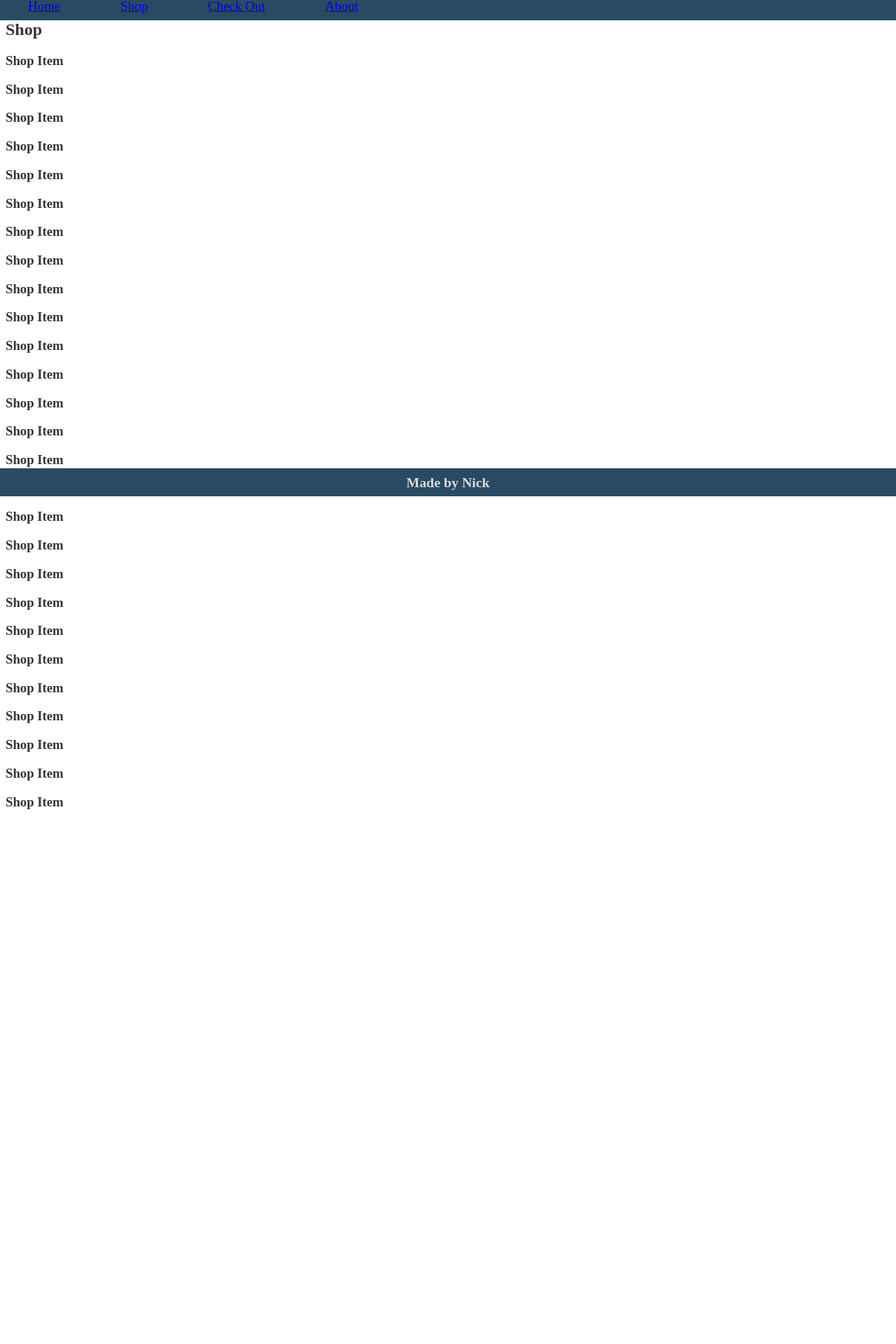
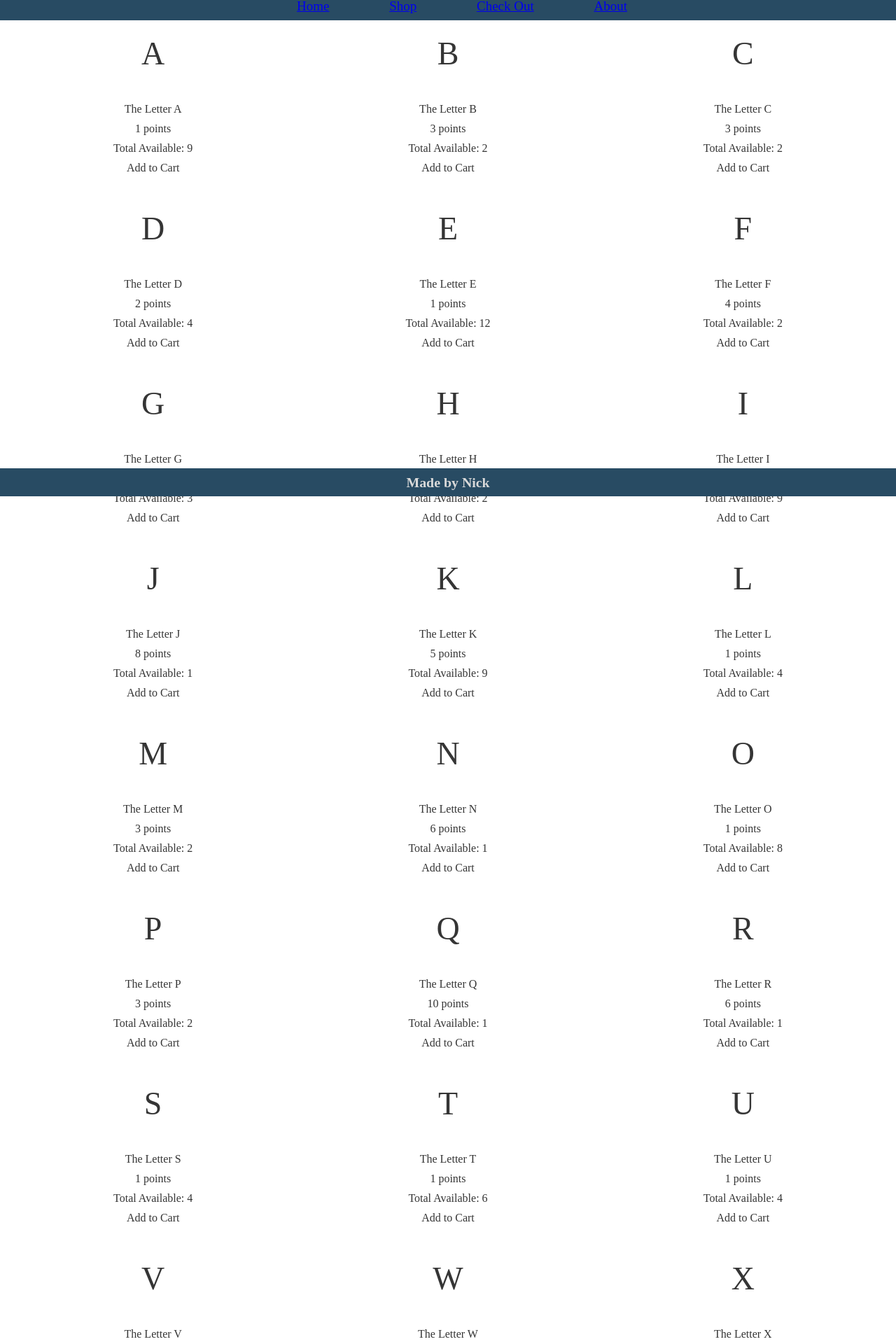
Before and after one commit to NBrennan26/shopping-cart, a React (Create React App) app: page /shop in a window 1280 px wide. Shown: the part 91-2011 px from the top of the page at 70% size. Before the commit the page ends 1296 px from the top, so only its background shows below. Built offline with nearby package versions, Linux system fonts and the light colour scheme.

Commit message:
update CSS/render for shopitems. Refined Inventory. Added a little more info to Home/About.

```diff
--- a/src/App.css
+++ b/src/App.css
@@ -41,6 +41,7 @@ body {
   width: 100%;
   margin-top: 10vh;
   display: flex;
+  justify-content: center;
   background-color: #284b63;
   color: #d9d9d9;
   font-size: calc(3px + 2vmin);
@@ -57,3 +58,22 @@ body {
   margin-top: 15vh;
   margin-bottom: 6vh;
 }
+.shop-item {
+  display: flex;
+  align-items: center;
+  flex-direction: column;
+  row-gap: 10px;
+  width: 100%;
+  min-width: 250px;
+  height: 30vh;
+  min-height: 250px;
+}
+#shop-sec {
+  display: grid;
+  grid-template-columns: repeat(3, 1fr);
+}
+.letter-disp {
+  font-size: calc(30px + 2vmin);
+  margin-top: 5%;
+  margin-bottom: 8%;
+}
--- a/src/components/About.js
+++ b/src/components/About.js
@@ -4,6 +4,9 @@ function About() {
   return (
     <div className="store-component" id="about-sec">
       <h2>About</h2>
+      <h3>Put contact info here</h3>
+      <h3>Maybe some blurb about Scrabble</h3>
+      <h4>A link to github</h4>
     </div>
   );
 }
--- a/src/components/Home.js
+++ b/src/components/Home.js
@@ -7,14 +7,14 @@ const Home = (props) => {
     return Math.floor(Math.random() * 26) + 1;
   };
 
-  let featuredLetter = storeInventory[randomNumber()].title;
+  let featuredLetter = storeInventory[randomNumber()].letter;
 
   return (
     <div className="store-component" id="home-sec">
       <h2>This is a Store for Letters</h2>
       <h6>Please buy some</h6>
       <div>
-        Our current <b>Featured Letter</b> is the {featuredLetter}
+        Our current <b>Featured Letter</b> is {featuredLetter}
       </div>
     </div>
   );
--- a/src/components/Inventory.js
+++ b/src/components/Inventory.js
@@ -1,192 +1,219 @@
 const Inventory = [
   {
+    id: "1",
+    letter: "A",
+    price: 1,
+    desc: "The Letter A",
+    amount: 9,
+    image: "letA",
+  },
+  {
+    id: "2",
+    letter: "B",
+    price: 3,
+    desc: "The Letter B",
+    amount: 2,
+    image: "letB",
+  },
+  {
+    id: "3",
+    letter: "C",
+    price: 3,
+    desc: "The Letter C",
+    amount: 2,
+    image: "letC",
+  },
+  {
+    id: "4",
+    letter: "D",
+    price: 2,
+    desc: "The Letter D",
+    amount: 4,
+    image: "letD",
+  },
+  {
+    id: "5",
+    letter: "E",
+    price: 1,
+    desc: "The Letter E",
+    amount: 12,
+    image: "letE",
+  },
+  {
+    id: "6",
+    letter: "F",
+    price: 4,
+    desc: "The Letter F",
+    amount: 2,
+    image: "letF",
+  },
+  {
+    id: "7",
+    letter: "G",
+    price: 2,
+    desc: "The Letter G",
+    amount: 3,
+    image: "letG",
+  },
+  {
+    id: "8",
+    letter: "H",
+    price: 4,
+    desc: "The Letter H",
+    amount: 2,
+    image: "letH",
+  },
+  {
+    id: "9",
+    letter: "I",
+    price: 1,
+    desc: "The Letter I",
+    amount: 9,
+    image: "letI",
+  },
+  {
+    id: "10",
+    letter: "J",
+    price: 8,
+    desc: "The Letter J",
+    amount: 1,
+    image: "letJ",
+  },
+  {
+    id: "11",
+    letter: "K",
+    price: 5,
+    desc: "The Letter K",
+    amount: 9,
+    image: "letK",
+  },
+  {
+    id: "12",
+    letter: "L",
+    price: 1,
+    desc: "The Letter L",
+    amount: 4,
+    image: "letL",
+  },
+  {
+    id: "13",
+    letter: "M",
+    price: 3,
+    desc: "The Letter M",
+    amount: 2,
+    image: "letM",
+  },
+  {
+    id: "14",
+    letter: "N",
+    price: 6,
+    desc: "The Letter N",
+    amount: 1,
+    image: "letN",
+  },
+  {
+    id: "15",
+    letter: "O",
+    price: 1,
+    desc: "The Letter O",
+    amount: 8,
+    image: "letO",
+  },
+  {
+    id: "16",
+    letter: "P",
+    price: 3,
+    desc: "The Letter P",
+    amount: 2,
+    image: "letP",
+  },
+  {
+    id: "17",
+    letter: "Q",
+    price: 10,
+    desc: "The Letter Q",
+    amount: 1,
+    image: "letQ",
+  },
+  {
+    id: "18",
+    letter: "R",
+    price: 6,
+    desc: "The Letter R",
+    amount: 1,
+    image: "letR",
+  },
+  {
+    id: "19",
+    letter: "S",
+    price: 1,
+    desc: "The Letter S",
+    amount: 4,
+    image: "letS",
+  },
+  {
+    id: "20",
+    letter: "T",
+    price: 1,
+    desc: "The Letter T",
+    amount: 6,
+    image: "letT",
+  },
+  {
+    id: "21",
+    letter: "U",
+    price: 1,
+    desc: "The Letter U",
+    amount: 4,
+    image: "letU",
+  },
+  {
+    id: "22",
+    letter: "V",
+    price: 4,
+    desc: "The Letter V",
+    amount: 2,
+    image: "letV",
+  },
+  {
+    id: "23",
+    letter: "W",
+    price: 4,
+    desc: "The Letter W",
+    amount: 2,
+    image: "letW",
+  },
+  {
+    id: "24",
+    letter: "X",
+    price: 8,
+    desc: "The Letter X",
+    amount: 1,
+    image: "letX",
+  },
+  {
+    id: "25",
+    letter: "Y",
+    price: 4,
+    desc: "The Letter Y",
+    amount: 2,
+    image: "letY",
+  },
+  {
+    id: "26",
+    letter: "Z",
+    price: 10,
+    desc: "The Letter Z",
+    amount: 1,
+    image: "letZ",
+  },
+  {
     id: "0",
-    title: "Blank",
+    letter: "Blank",
     price: 0,
     desc: "Endless Possibilities",
     amount: 2,
-  },
-  {
-    id: "1",
-    title: "Letter A",
-    price: 1,
-    desc: "The Letter A",
-    amount: 9,
-  },
-  {
-    id: "2",
-    title: "Letter B",
-    price: 3,
-    desc: "The Letter B",
-    amount: 2,
-  },
-  {
-    id: "3",
-    title: "Letter C",
-    price: 3,
-    desc: "The Letter C",
-    amount: 2,
-  },
-  {
-    id: "4",
-    title: "Letter D",
-    price: 2,
-    desc: "The Letter D",
-    amount: 4,
-  },
-  {
-    id: "5",
-    title: "Letter E",
-    price: 1,
-    desc: "The Letter E",
-    amount: 12,
-  },
-  {
-    id: "6",
-    title: "Letter F",
-    price: 4,
-    desc: "The Letter F",
-    amount: 2,
-  },
-  {
-    id: "7",
-    title: "Letter G",
-    price: 2,
-    desc: "The Letter G",
-    amount: 3,
-  },
-  {
-    id: "8",
-    title: "Letter H",
-    price: 4,
-    desc: "The Letter H",
-    amount: 2,
-  },
-  {
-    id: "9",
-    title: "Letter I",
-    price: 1,
-    desc: "The Letter I",
-    amount: 9,
-  },
-  {
-    id: "10",
-    title: "Letter J",
-    price: 8,
-    desc: "The Letter J",
-    amount: 1,
-  },
-  {
-    id: "11",
-    title: "Letter K",
-    price: 5,
-    desc: "The Letter K",
-    amount: 9,
-  },
-  {
-    id: "12",
-    title: "Letter L",
-    price: 1,
-    desc: "The Letter L",
-    amount: 4,
-  },
-  {
-    id: "13",
-    title: "Letter M",
-    price: 3,
-    desc: "The Letter M",
-    amount: 2,
-  },
-  {
-    id: "14",
-    title: "Letter N",
-    price: 6,
-    desc: "The Letter N",
-    amount: 1,
-  },
-  {
-    id: "15",
-    title: "Letter O",
-    price: 1,
-    desc: "The Letter O",
-    amount: 8,
-  },
-  {
-    id: "16",
-    title: "Letter P",
-    price: 3,
-    desc: "The Letter P",
-    amount: 2,
-  },
-  {
-    id: "17",
-    title: "Letter Q",
-    price: 10,
-    desc: "The Letter Q",
-    amount: 1,
-  },
-  {
-    id: "18",
-    title: "Letter R",
-    price: 6,
-    desc: "The Letter R",
-    amount: 1,
-  },
-  {
-    id: "19",
-    title: "Letter S",
-    price: 1,
-    desc: "The Letter S",
-    amount: 4,
-  },
-  {
-    id: "20",
-    title: "Letter T",
-    price: 1,
-    desc: "The Letter T",
-    amount: 6,
-  },
-  {
-    id: "21",
-    title: "Letter U",
-    price: 1,
-    desc: "The Letter U",
-    amount: 4,
-  },
-  {
-    id: "22",
-    title: "Letter V",
-    price: 4,
-    desc: "The Letter V",
-    amount: 2,
-  },
-  {
-    id: "23",
-    title: "Letter W",
-    price: 4,
-    desc: "The Letter W",
-    amount: 2,
-  },
-  {
-    id: "24",
-    title: "Letter X",
-    price: 8,
-    desc: "The Letter X",
-    amount: 1,
-  },
-  {
-    id: "25",
-    title: "Letter Y",
-    price: 4,
-    desc: "The Letter Y",
-    amount: 2,
-  },
-  {
-    id: "26",
-    title: "Letter Z",
-    price: 10,
-    desc: "The Letter Z",
-    amount: 1,
+    image: "letBlank",
   },
 ];
 export default Inventory;
--- a/src/components/Shop.js
+++ b/src/components/Shop.js
@@ -7,9 +7,11 @@ const Shop = (props) => {
 
   return (
     <div className="store-component" id="shop-sec">
-      <h2>Shop</h2>
       {storeInventory.map((item) => {
-        return <ShopItem key={item.id} />;
+        return <ShopItem
+          key={item.id}
+          state={item}
+        />;
       })}
     </div>
   );
--- a/src/components/ShopItem.js
+++ b/src/components/ShopItem.js
@@ -1,9 +1,16 @@
 import React from "react";
 
 const ShopItem = (props) => {
+
+  const state = props.state
+
   return (
     <div className="shop-item">
-      <h3>Shop Item</h3>
+      <span class="letter-disp">{state.letter}</span>
+      <span>{state.desc}</span>
+      <span>{state.price} points</span>
+      <span>Total Available: {state.amount}</span>
+      <span>Add to Cart</span>
     </div>
   );
 };
```
